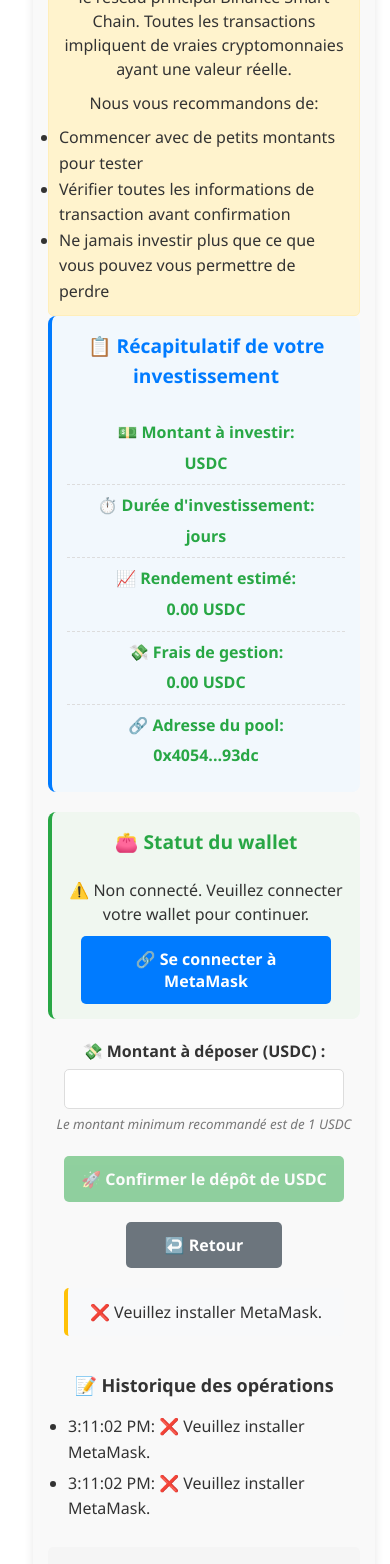
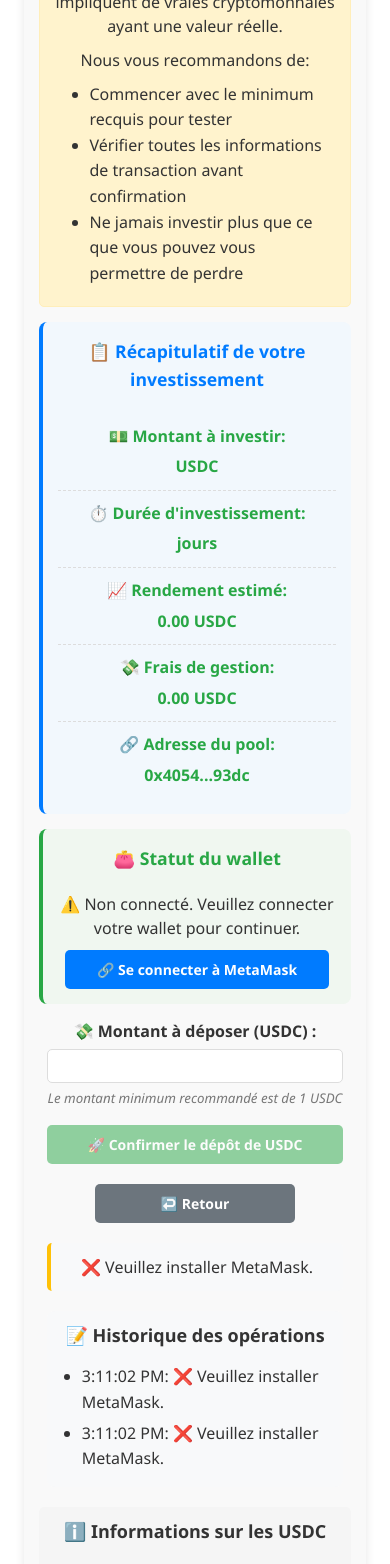
Before and after one commit to jhvcav/rmr-m, a React (Vite) app in the folder rmr-m-frontend/: page /rmr-m/depot-form in a window 390 px wide. Shown: the part 360-1924 px from the top of the page. Built offline with nearby package versions, Linux system fonts and the light colour scheme.

Commit message:
Correction affichage page DepotForm

```diff
--- a/rmr-m-frontend/src/pages/DepotForm.css
+++ b/rmr-m-frontend/src/pages/DepotForm.css
@@ -1,17 +1,15 @@
-/* DepotForm.css avec centrage amélioré */
+/* DepotForm.css avec centrage amélioré et responsive */
 .depot-form {
   width: 100%;
   max-width: 800px;
-  margin: auto; /* Centre horizontalement */
+  margin: 0 auto; /* Centre horizontalement de façon plus simple */
   padding: 20px;
   background-color: #f9f9f9;
   border-radius: 10px;
   box-shadow: 0 4px 10px rgba(0, 0, 0, 0.1);
   font-family: 'Segoe UI', Tahoma, Geneva, Verdana, sans-serif;
   box-sizing: border-box; /* Assure que le padding est inclus dans la largeur */
-  position: relative; /* Pour le positionnement du message de statut */
-  left: 50%;
-  transform: translateX(-50%); /* Force le centrage parfait */
+  /* Suppression du positionnement relatif et de transform qui causent des problèmes */
 }
 
 .depot-form h1 {
@@ -19,6 +17,7 @@
   margin-bottom: 20px;
   color: #333;
   width: 100%;
+  font-size: 1.5em; /* Taille cohérente */
 }
 
 .depot-form h2 {
@@ -27,7 +26,7 @@
   padding-bottom: 5px;
   border-bottom: 1px solid #ddd;
   color: #444;
-  text-align: center; /* Centre le texte */
+  text-align: center;
 }
 
 /* Récapitulatif de l'investissement */
@@ -68,7 +67,7 @@
   border-left: 4px solid #28a745;
   width: 100%;
   box-sizing: border-box;
-  text-align: center; /* Centre le contenu */
+  text-align: center;
 }
 
 .wallet-status h2 {
@@ -84,7 +83,7 @@
   border-radius: 4px;
   font-size: 0.9em;
   word-break: break-all;
-  margin: 10px auto; /* Centre horizontalement */
+  margin: 10px auto;
   display: inline-block;
   max-width: 100%;
 }
@@ -100,16 +99,16 @@
   display: block;
   margin-bottom: 5px;
   font-weight: bold;
-  text-align: center; /* Centre les labels */
+  text-align: center;
 }
 
 .input-container input {
-  width: 80%; /* Réduit légèrement la largeur */
+  width: 80%;
   padding: 10px;
   border: 1px solid #ddd;
   border-radius: 5px;
   font-size: 16px;
-  margin: 0 auto; /* Centre l'input */
+  margin: 0 auto;
   display: block;
 }
 
@@ -118,10 +117,19 @@
   color: #777;
   margin-top: 5px;
   font-style: italic;
-  text-align: center; /* Centre le texte d'aide */
+  text-align: center;
 }
 
 /* Boutons */
+.buttons-container {
+  display: flex;
+  flex-direction: column;
+  align-items: center;
+  width: 100%;
+  gap: 10px;
+  margin: 15px 0;
+}
+
 .depot-form button {
   padding: 12px 15px;
   border: none;
@@ -130,29 +138,31 @@
   font-size: 16px;
   font-weight: bold;
   transition: background-color 0.2s;
-  display: block; /* Bloc pour permettre le centrage */
-  margin-left: auto;
-  margin-right: auto; /* Centre le bouton */
+  display: block;
+  margin: 0 auto;
 }
 
 .connect-btn {
   background-color: #007bff;
   color: white;
-  width: 80%; /* Réduit légèrement la largeur */
-  max-width: 400px; /* Limite la largeur maximale */
-  margin-top: 10px;
+  width: 80%;
+  max-width: 400px;
 }
 
 .connect-btn:hover {
   background-color: #0069d9;
 }
 
+.approve-btn {
+  width: 100%;
+  max-width: 400px;
+}
+
 .deposit-btn {
   background-color: #28a745;
   color: white;
-  width: 80%; /* Réduit légèrement la largeur */
-  max-width: 400px; /* Limite la largeur maximale */
-  margin: 20px auto; /* Centre avec marge */
+  width: 80%;
+  max-width: 400px;
 }
 
 .deposit-btn:hover {
@@ -162,8 +172,8 @@
 .btn-retour {
   background-color: #6c757d;
   color: white;
-  width: 50%; /* Bouton retour plus petit */
-  max-width: 200px; /* Limite la largeur maximale */
+  width: 50%;
+  max-width: 200px;
 }
 
 .btn-retour:hover {
@@ -178,44 +188,66 @@ button:disabled {
 /* Messages de statut */
 .status {
   padding: 12px;
-  margin: 15px auto; /* Centre avec marge */
+  margin: 15px auto;
   border-radius: 5px;
   background-color: #f8f9fa;
   border-left: 4px solid #ffc107;
   text-align: center;
-  width: 90%; /* Légèrement plus petit que le conteneur */
-  max-width: 600px; /* Limite la largeur maximale */
+  width: 90%;
+  max-width: 600px;
   box-sizing: border-box;
 }
 
-/* Informations de sécurité */
-.security-info {
+/* Historique des statuts */
+.status-history {
+  background-color: #f8f9fa;
+  padding: 10px 15px;
+  border-radius: 8px;
+  margin: 15px auto;
+  width: 90%;
+  max-width: 600px;
+  box-sizing: border-box;
+}
+
+.status-history h3 {
+  text-align: center;
+  margin-top: 0;
+}
+
+/* Informations USDC */
+.usdc-info, .security-info, .mainnet-warning {
   background-color: #fff;
   padding: 15px;
   border-radius: 8px;
-  margin: 20px auto 0; /* Centre avec marge */
-  border-left: 4px solid #17a2b8;
+  margin: 20px auto;
   width: 100%;
   box-sizing: border-box;
-  text-align: center; /* Centre le texte */
+  text-align: center;
+}
+
+.usdc-info h3, .security-info h3, .mainnet-warning h3 {
+  text-align: center;
+  margin-top: 0;
+}
+
+.usdc-info ol, .mainnet-warning ul {
+  text-align: left;
+  max-width: 90%;
+  margin: 10px auto;
+}
+
+.security-info {
+  border-left: 4px solid #17a2b8;
 }
 
 .security-info h3 {
   color: #17a2b8;
-  margin-top: 0;
-  text-align: center; /* Centre le titre */
-}
-
-.security-info p {
-  margin-bottom: 0;
-  line-height: 1.5;
-  text-align: center; /* Centre le paragraphe */
 }
 
 .form-actions {
   margin: 20px auto;
   width: 100%;
-  text-align: center; /* Centre les actions */
+  text-align: center;
 }
 
 /* Styles pour mobiles */
@@ -224,17 +256,74 @@ button:disabled {
     padding: 15px;
     margin: 10px auto;
     width: 95%;
+    overflow-x: hidden; /* Empêcher le défilement horizontal */
+  }
+
+  .depot-form h1 {
+    font-size: 1.3em;
+  }
+
+  .depot-form h2 {
+    font-size: 1.1em;
   }
 
   .summary-item {
     flex-direction: column;
     gap: 5px;
-    align-items: center; /* Centre les éléments en colonne */
+    align-items: center;
+    padding: 10px 0;
   }
 
   .input-container input,
   .connect-btn,
-  .deposit-btn {
-    width: 90%; /* Plus large sur mobile */
+  .deposit-btn,
+  .approve-btn,
+  .status,
+  .status-history {
+    width: 95%;
+  }
+
+  .btn-retour {
+    width: 70%;
+  }
+
+  .usdc-info, .security-info, .mainnet-warning {
+    padding: 10px;
+  }
+
+  .wallet-address {
+    font-size: 0.8em;
+    padding: 5px;
+  }
+
+  /* Ajuster l'espacement des éléments */
+  .buttons-container {
+    gap: 8px;
+  }
+
+  /* Réduire les marges pour les petits écrans */
+  .mainnet-warning, .investment-summary, .wallet-status {
+    margin-bottom: 15px;
   }
 }
+
+/* Pour les très petits écrans */
+@media (max-width: 480px) {
+  .depot-form h1 {
+    font-size: 1.2em;
+  }
+
+  .depot-form button {
+    padding: 10px;
+    font-size: 14px;
+  }
+
+  .input-container input {
+    padding: 8px;
+    font-size: 14px;
+  }
+
+  .usdc-info ol, .mainnet-warning ul {
+    padding-left: 25px;
+  }
+}
--- a/rmr-m-frontend/src/pages/DepotForm.jsx
+++ b/rmr-m-frontend/src/pages/DepotForm.jsx
@@ -460,7 +460,7 @@ const DepotForm = () => {
 
       {/* Avertissement pour Mainnet */}
       <div className="mainnet-warning" style={{ marginTop: '20px', padding: '10px', backgroundColor: '#fff3cd', borderRadius: '5px', border: '1px solid #ffeeba' }}>
-        <h3>⚠️ Mode Production - Vraies Cryptomonnaies</h3>
+        <h3>⚠️</h3>
         <p>
           <strong>ATTENTION:</strong> Cette application utilise le réseau principal Binance Smart Chain.
           Toutes les transactions impliquent de vraies cryptomonnaies ayant une valeur réelle.
@@ -469,7 +469,7 @@ const DepotForm = () => {
           Nous vous recommandons de:
         </p>
         <ul>
-          <li>Commencer avec de petits montants pour tester</li>
+          <li>Commencer avec le minimum recquis pour tester</li>
           <li>Vérifier toutes les informations de transaction avant confirmation</li>
           <li>Ne jamais investir plus que ce que vous pouvez vous permettre de perdre</li>
         </ul>
```
Lines whose indentation alone changed are shown as unchanged.
